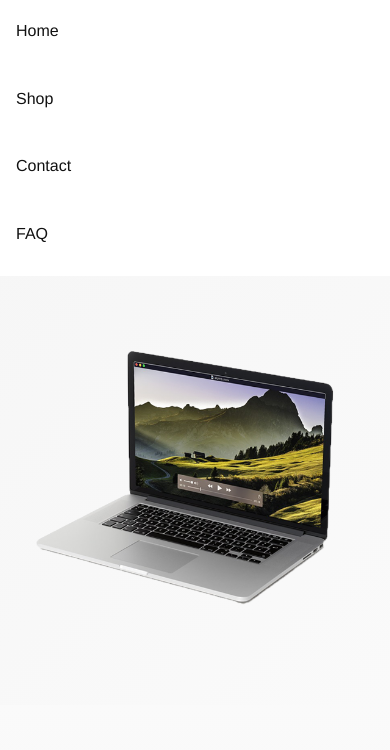
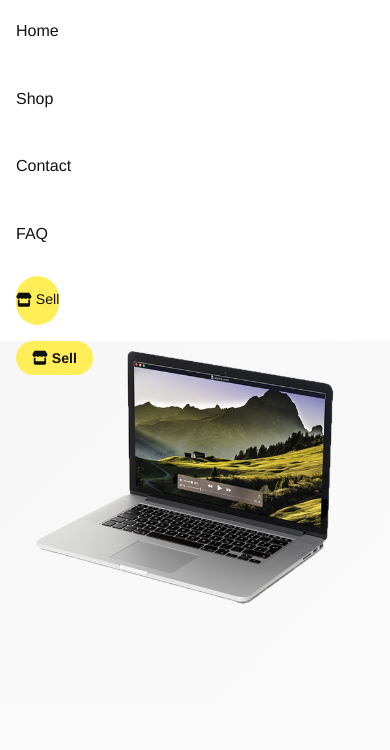
Before and after one commit to Aloego/egotech, a website: page index.html in a window 390 px wide. Both pictures are taken after a click on the button "Toggle navigation". Shown: the part 67-817 px from the top of the page. Drawn offline with nearby package versions, Linux system fonts and the light colour scheme; files that its build step writes are made by us from their sources.

Commit message:
adding a sell button to take merchant to form

```diff
--- a/css/style.css
+++ b/css/style.css
@@ -73,6 +73,11 @@ body {
 
 @media (min-width: 768px) {
   .egotec-toggler {
+    display: none !important;
+  }
+
+/*Sell button mobile styles*/
+  .egotec-sell-mobile {
     display: none !important;
   }
 }
@@ -739,6 +744,15 @@ body {
     position: absolute;
     bottom: 1rem;
     font-size: 1.25rem;
+  }
+
+/* ── Sell Button on mobile── */
+  .egotec-sell-btn {
+    display: none;
+  }
+
+  .egotec-sell-mobile {
+    display: flex !important;
   }
 }
 
@@ -2193,3 +2207,30 @@ body {
   color: var(--Accent-color3, #503aa8) !important;
 
 }
+
+
+/* ── Sell Button ── */
+.egotec-sell-btn {
+  display: inline-flex;
+  align-items: center;
+  background: var(--Accent-color1);
+  color: var(--contrast-color) !important;
+  font-weight: 700;
+  font-size: 0.88rem;
+  padding: 6px 16px;
+  border-radius: 50px;
+  text-decoration: none !important;
+  transition: background 0.2s, transform 0.15s;
+  white-space: nowrap;
+}
+
+.egotec-sell-btn:hover {
+  background: var(--Accent-color3);
+  color: #fff !important;
+  transform: translateY(-1px);
+}
+
+/* Hide on mobile — show in hamburger menu instead */
+@media (max-width: 767px) {
+
+}
--- a/index.html
+++ b/index.html
@@ -70,7 +70,21 @@
               <li class="nav-item">
                 <a class="nav-link" href="#faq">FAQ</a>
               </li>
+
+               <!-- Sell Link — Mobile dropdown only -->
+              <li class="nav-item egotec-sell-mobile">
+                <a class="nav-link egotec-sell-btn" href="merchant.html">
+                  <i class="fas fa-store me-1"></i> Sell
+                </a>
+              </li>
+
             </ul>
+
+            <!-- Sell Button — Desktop only -->
+            <a href="merchant.html" class="egotec-sell-btn ms-3">
+              <i class="fas fa-store me-1"></i> Sell
+            </a>
+
           </div>
 
           <!-- CART ICON (right side, always visible, never collapses) -->
```
Also changed, not shown: product-details.html (+5 -0 lines), product.html (+6 -0 lines), shop.html (+6 -0 lines).
